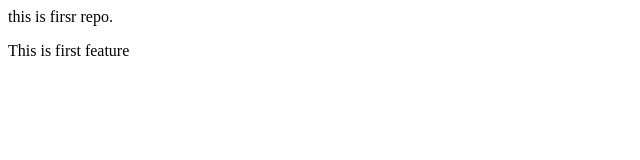
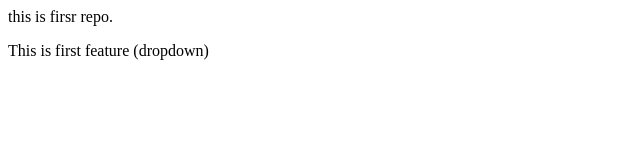
Before and after one commit to prashanth770/loclalrepo, a plain HTML site: page index.html in a window 1280 px wide. Shown: the full height of the page, 0-640 px from the left. Drawn offline with Linux system fonts and the light colour scheme.

Commit message:
add dropdown

```diff
--- a/index.html
+++ b/index.html
@@ -1,2 +1,2 @@
 <p>this is firsr repo.</p>
-<p>This is first feature</p>
+<p>This is first feature (dropdown)</p>
```
